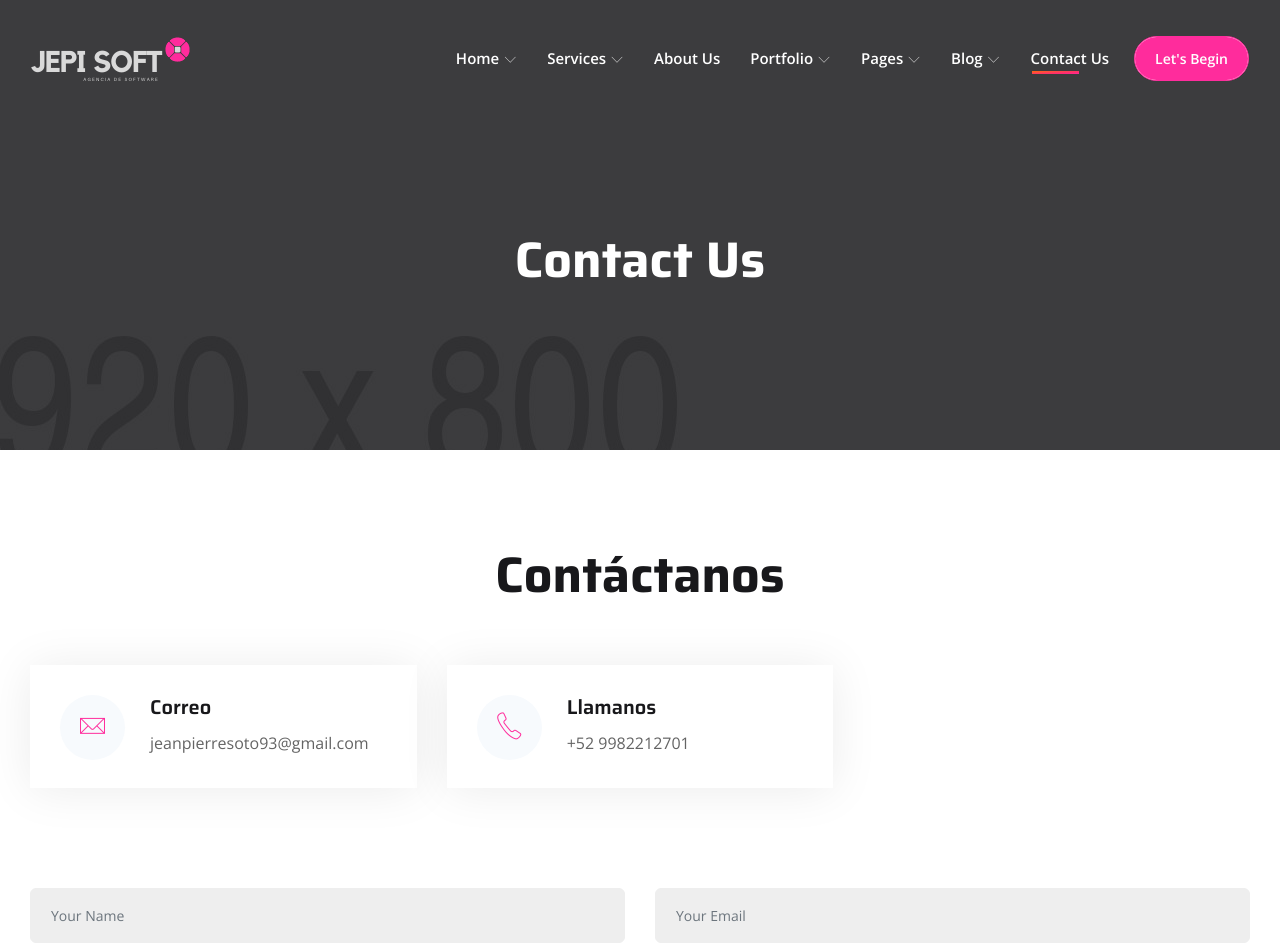
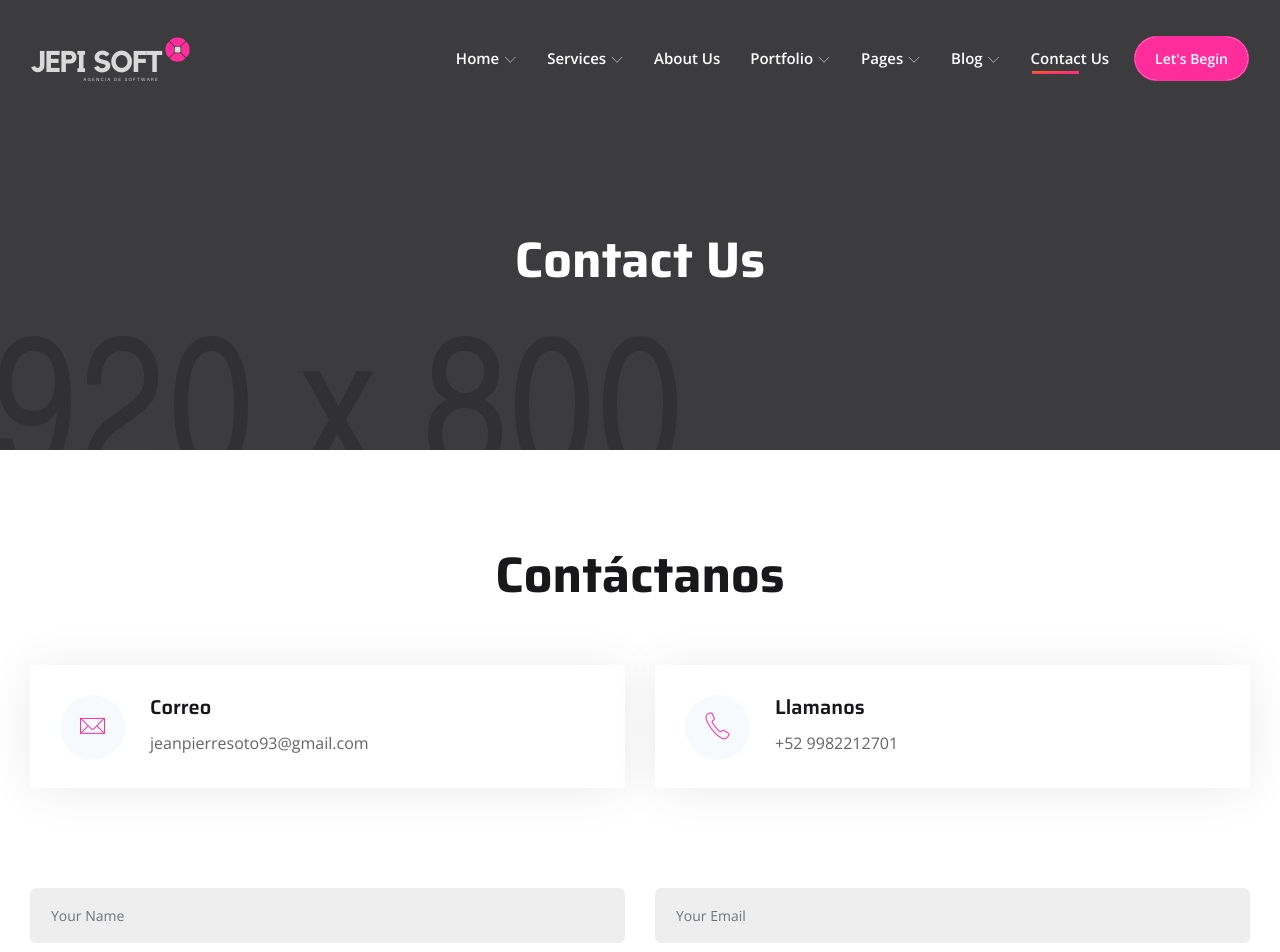
Before and after one commit to Jean73560/Landings-JepiSoft, a Next.js app: page /contact in a window 1280 px wide. Shown: the top 952 px of the page. Built offline with nearby package versions, Linux system fonts and the light colour scheme.

Commit message:
Update ContactInfo.js

```diff
--- a/components/Contact/ContactInfo.js
+++ b/components/Contact/ContactInfo.js
@@ -9,7 +9,7 @@ class ContactInfo extends Component {
                         <h2>Contáctanos</h2>
                     </div>
                     <div className="row">
-                        <div className="col-lg-4 col-md-6">
+                        <div className="col-lg-6 col-md-6">
                             <div className="contact-info-box">
                                 <div className="icon">
                                     <i className="pe-7s-mail"></i>
@@ -29,7 +29,7 @@ class ContactInfo extends Component {
                             </div>
                         </div>*/}
 
-                        <div className="col-lg-4 col-md-6 offset-lg-0 offset-md-3">
+                        <div className="col-lg-6 col-md-6 offset-lg-0 offset-md-3">
                             <div className="contact-info-box">
                                 <div className="icon">
                                     <i className="pe-7s-call"></i>
```
